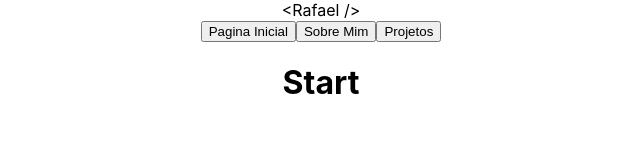
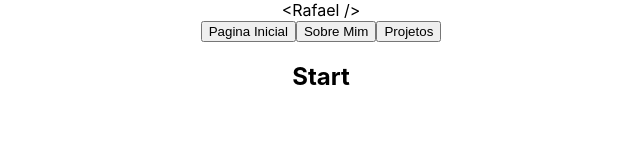
Before and after one commit to rafaelsisoares/portfolio, a React (Create React App) app: page / in a window 1280 px wide. Shown: the top 160 px of the page, without its empty margins (319-959 px from the left). Built offline with nearby package versions, Linux system fonts and the light colour scheme.

Commit message:
feat: Tornando o codigo semantico

```diff
--- a/public/index.html
+++ b/public/index.html
@@ -10,34 +10,11 @@
       content="Web site created using create-react-app"
     />
     <link rel="apple-touch-icon" href="%PUBLIC_URL%/logo192.png" />
-    <!--
-      manifest.json provides metadata used when your web app is installed on a
-      user's mobile device or desktop. See https://developers.google.com/web/fundamentals/web-app-manifest/
-    -->
     <link rel="manifest" href="%PUBLIC_URL%/manifest.json" />
-    <!--
-      Notice the use of %PUBLIC_URL% in the tags above.
-      It will be replaced with the URL of the `public` folder during the build.
-      Only files inside the `public` folder can be referenced from the HTML.
-
-      Unlike "/favicon.ico" or "favicon.ico", "%PUBLIC_URL%/favicon.ico" will
-      work correctly both with client-side routing and a non-root public URL.
-      Learn how to configure a non-root public URL by running `npm run build`.
-    -->
-    <title>React App</title>
+    <title>Rafael Portfolio</title>
   </head>
   <body>
     <noscript>You need to enable JavaScript to run this app.</noscript>
-    <div id="root"></div>
-    <!--
-      This HTML file is a template.
-      If you open it directly in the browser, you will see an empty page.
-
-      You can add webfonts, meta tags, or analytics to this file.
-      The build step will place the bundled scripts into the <body> tag.
-
-      To begin the development, run `npm start` or `yarn start`.
-      To create a production bundle, use `npm run build` or `yarn build`.
-    -->
+    <main id="root"></main>
   </body>
 </html>
--- a/src/App.jsx
+++ b/src/App.jsx
@@ -4,10 +4,10 @@ import './App.css';
 
 function App() {
   return (
-    <div className="App">
+    <section className="App">
       <Header />
       <h1>Start</h1>
-    </div>
+    </section>
   );
 }
 
```
